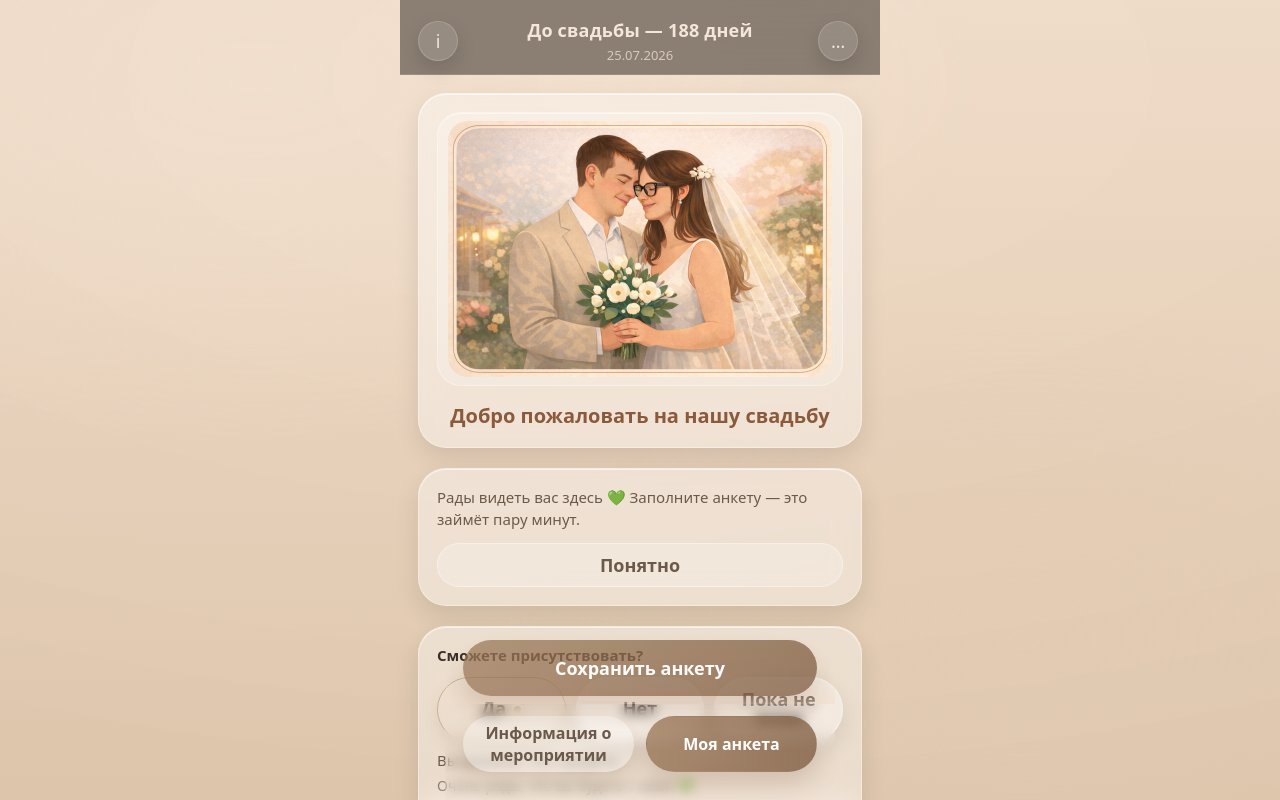
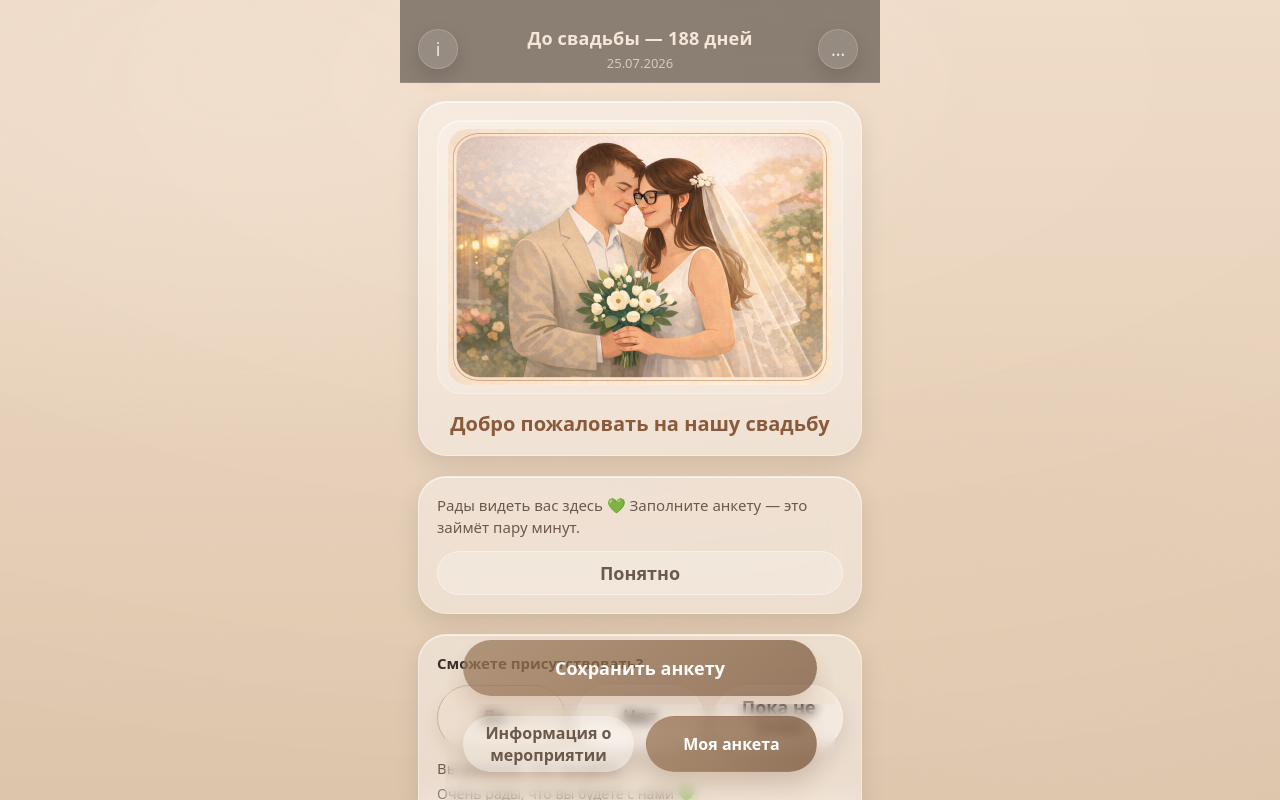
Before and after one commit to daniilkapitonov/Vedding_bot, a React (Vite) app in the folder webapp/: page / in a window 1280 px wide. Shown: the top 800 px of the page. Built offline with nearby package versions, Linux system fonts and the light colour scheme; no server answers.

Commit message:
Update FrostedHeader.module.css

```diff
--- a/webapp/src/components/FrostedHeader.module.css
+++ b/webapp/src/components/FrostedHeader.module.css
@@ -13,7 +13,7 @@
 }
 
 .header {
-  padding-top: 18px;
+  padding-top: 26px;
   padding-bottom: 10px;
   padding-left: var(--page-x);
   padding-right: var(--page-x);
```
